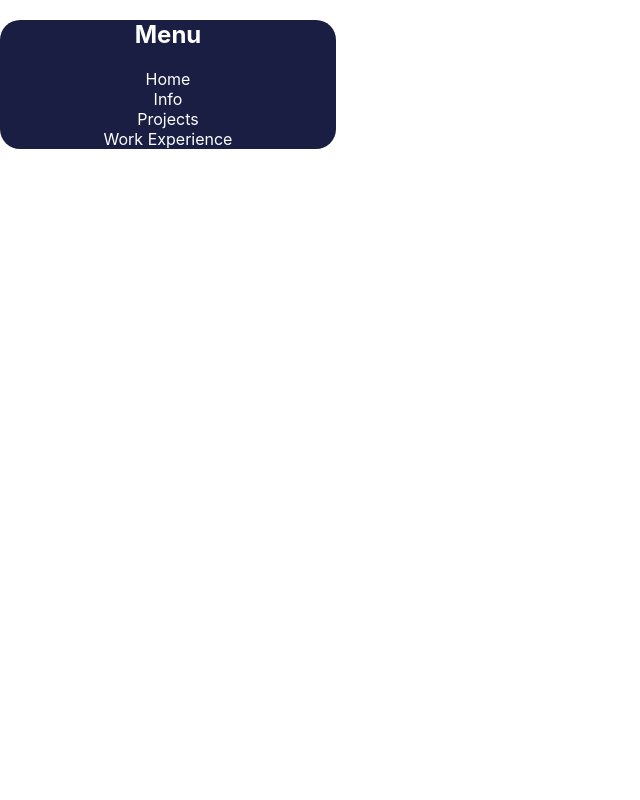
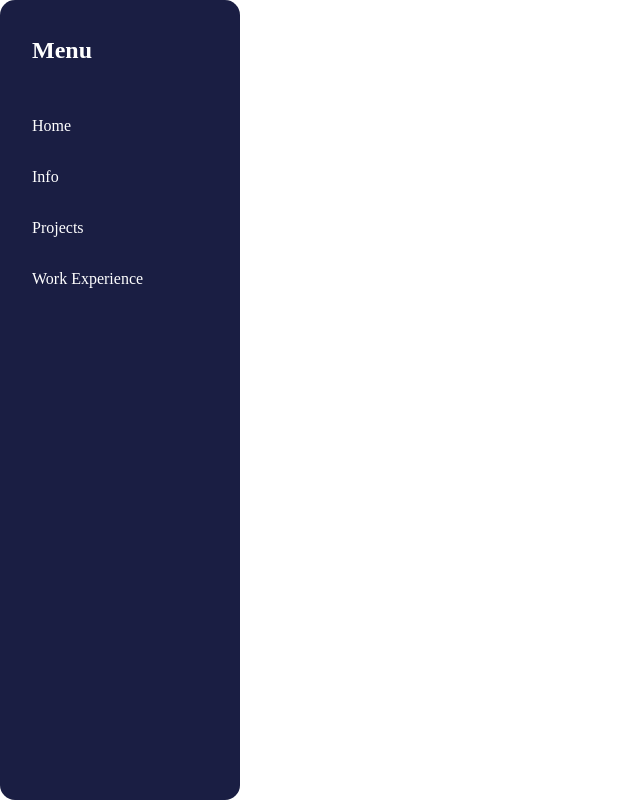
Before and after one commit to hwanggu-corgi/portfolio-dashboard, a React (Create React App) app in the folder front-end/: page / in a window 1280 px wide. Shown: the whole page, without its empty margins (0-640 px from the left). Built offline with nearby package versions, Linux system fonts and the light colour scheme.

Commit message:
feat: Add progress #17 'portfolio dashboard'

```diff
--- a/front-end/src/App.css
+++ b/front-end/src/App.css
@@ -1,38 +1,8 @@
-.App {
-  text-align: center;
+body {
+  margin: 0;
 }
 
-.App-logo {
-  height: 40vmin;
-  pointer-events: none;
+.App {
+  width: 100vw;
+  height: 100vh;
 }
-
-@media (prefers-reduced-motion: no-preference) {
-  .App-logo {
-    animation: App-logo-spin infinite 20s linear;
-  }
-}
-
-.App-header {
-  background-color: #282c34;
-  min-height: 100vh;
-  display: flex;
-  flex-direction: column;
-  align-items: center;
-  justify-content: center;
-  font-size: calc(10px + 2vmin);
-  color: white;
-}
-
-.App-link {
-  color: #61dafb;
-}
-
-@keyframes App-logo-spin {
-  from {
-    transform: rotate(0deg);
-  }
-  to {
-    transform: rotate(360deg);
-  }
-}
--- a/front-end/src/components/Navigation/index.js
+++ b/front-end/src/components/Navigation/index.js
@@ -1,4 +1,4 @@
-import React, { Component } from 'react';
+import React from 'react';
 import styled from 'styled-components';
 
 const colorNavyBlue = '#1A1E43';
@@ -6,15 +6,26 @@ const colorWhite = '#FFFFFF';
 
 const PrimaryNavMenuStyle = {
     Nav: styled.nav`
-        max-width: 21em;
-        border-radius: 1.25em;
+        max-width: 15rem;
+        border-radius: 0.94rem;
         background-color: ${colorNavyBlue};
         color: ${colorWhite};
+        height: 100%;
 
-        & ul {
+        h2 {
+            padding: 2.30rem 2.0rem;
+            margin: 0;
+        }
+
+        ul {
             margin: 0;
             padding: 0;
             list-style-type: none;
+        }
+
+        li {
+            padding: 1.03rem 2.0rem;
+            Cursor: pointer;
         }
     `
 };
--- a/front-end/src/index.css
+++ /dev/null
@@ -1,13 +0,0 @@
-body {
-  margin: 0;
-  font-family: -apple-system, BlinkMacSystemFont, 'Segoe UI', 'Roboto', 'Oxygen',
-    'Ubuntu', 'Cantarell', 'Fira Sans', 'Droid Sans', 'Helvetica Neue',
-    sans-serif;
-  -webkit-font-smoothing: antialiased;
-  -moz-osx-font-smoothing: grayscale;
-}
-
-code {
-  font-family: source-code-pro, Menlo, Monaco, Consolas, 'Courier New',
-    monospace;
-}
--- a/front-end/src/index.js
+++ b/front-end/src/index.js
@@ -1,6 +1,5 @@
 import React from 'react';
 import ReactDOM from 'react-dom';
-import './index.css';
 import App from './App';
 import reportWebVitals from './reportWebVitals';
 
```
